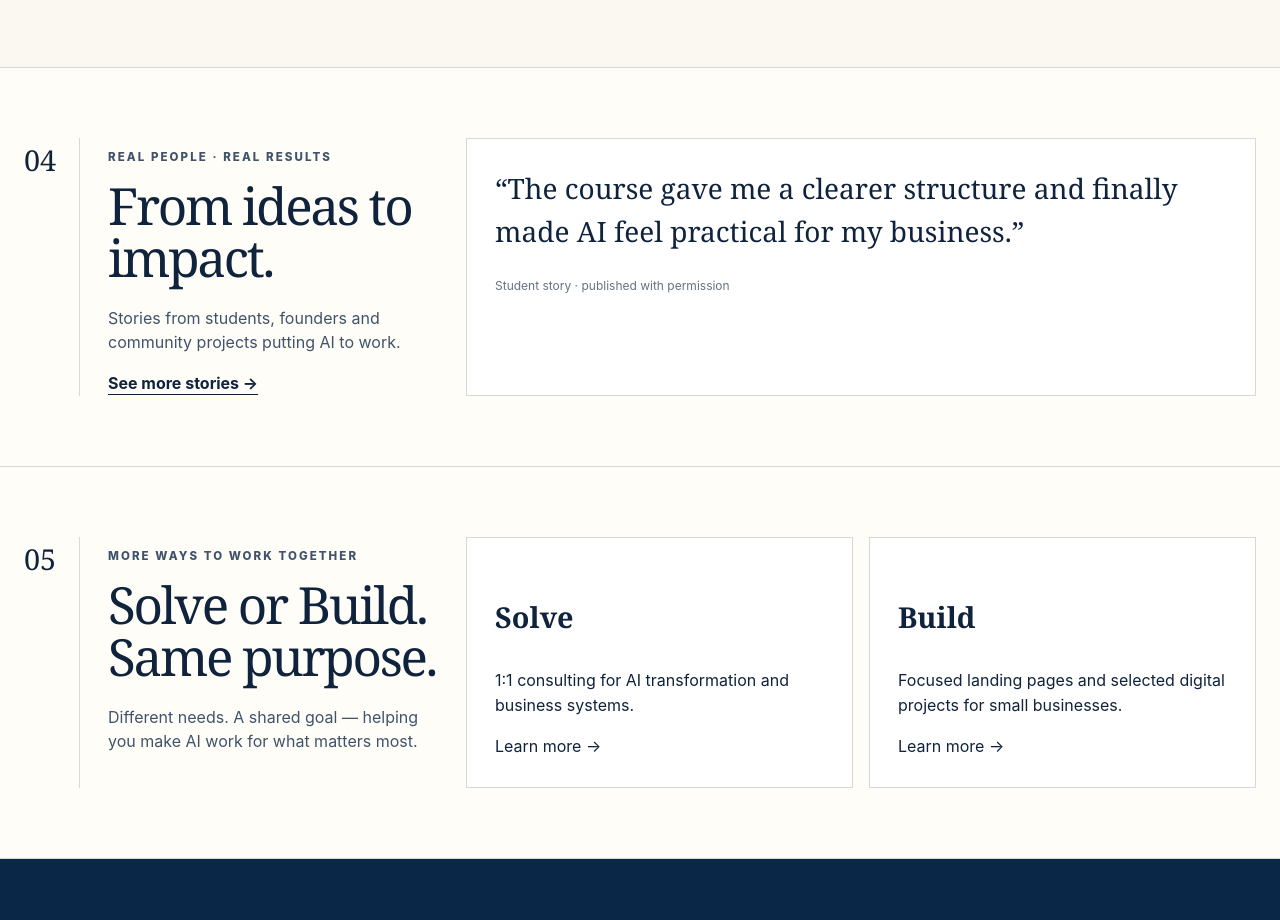
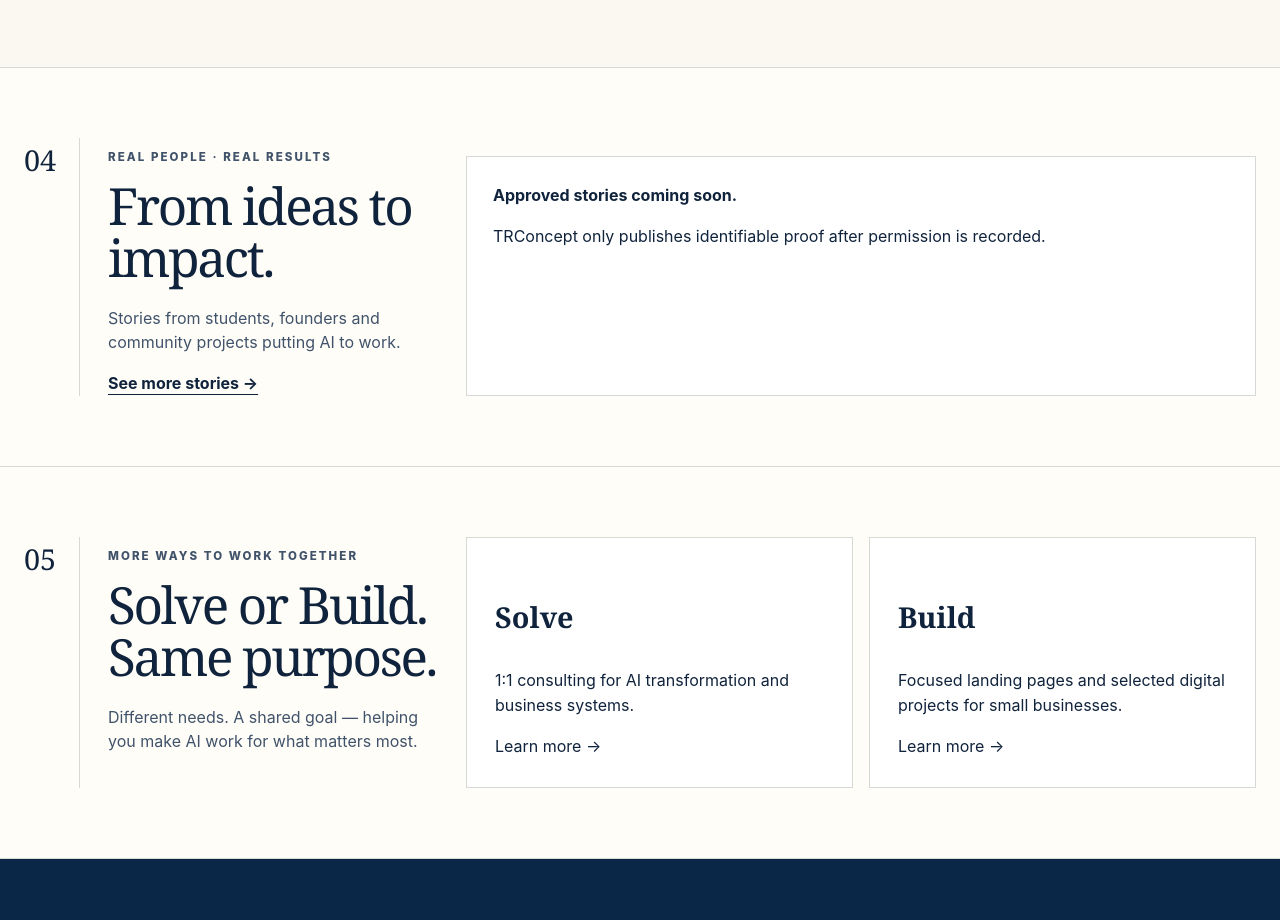
Before and after one commit to thuongr/tr-concept-website, a Next.js app: page / in a window 1280 px wide. Shown: the part 2180-3100 px from the top of the page. Built offline with nearby package versions, Linux system fonts and the light colour scheme; no server answers; the database is empty.

Commit message:
proof: use approved testimonial records only

```diff
--- a/app/page.tsx
+++ b/app/page.tsx
@@ -1,11 +1,12 @@
 import Link from "next/link";
 import { ArchitectureReveal } from "@/components/ArchitectureReveal";
-import { getBusinessSettings, getHomeHeroContent } from "@/lib/site-content";
+import { getBusinessSettings, getFeaturedTestimonial, getHomeHeroContent } from "@/lib/site-content";
 
 export default async function HomePage() {
-  const [hero, settings] = await Promise.all([
+  const [hero, settings, testimonial] = await Promise.all([
     getHomeHeroContent(),
     getBusinessSettings(),
+    getFeaturedTestimonial(),
   ]);
 
   return (
@@ -14,7 +15,7 @@ export default async function HomePage() {
         <div className="shell hero-grid">
           <div className="hero-copy">
             <p className="eyebrow">Practical AI education &amp; business systems</p>
-            <h1>{hero.heading.includes("structure") ? <>AI works better with <mark>structure.</mark></> : hero.heading}</h1>
+            <h1>{hero.heading === "AI works better with structure." ? <>AI works better with <mark>structure.</mark></> : hero.heading}</h1>
             <p className="hero-lead">{hero.body}</p>
 
             <div className="button-row">
@@ -166,10 +167,20 @@ export default async function HomePage() {
             </Link>
           </div>
 
-          <blockquote className="story-quote">
-            “The course gave me a clearer structure and finally made AI feel practical for my business.”
-            <footer>Student story · published with permission</footer>
-          </blockquote>
+          {testimonial ? (
+            <blockquote className="story-quote">
+              “{testimonial.quote}”
+              <footer>
+                {testimonial.displayName}
+                {testimonial.businessName ? ` · ${testimonial.businessName}` : ""}
+              </footer>
+            </blockquote>
+          ) : (
+            <div className="empty-state proof-empty">
+              <strong>Approved stories coming soon.</strong>
+              <p>TRConcept only publishes identifiable proof after permission is recorded.</p>
+            </div>
+          )}
         </div>
       </section>
 
```
